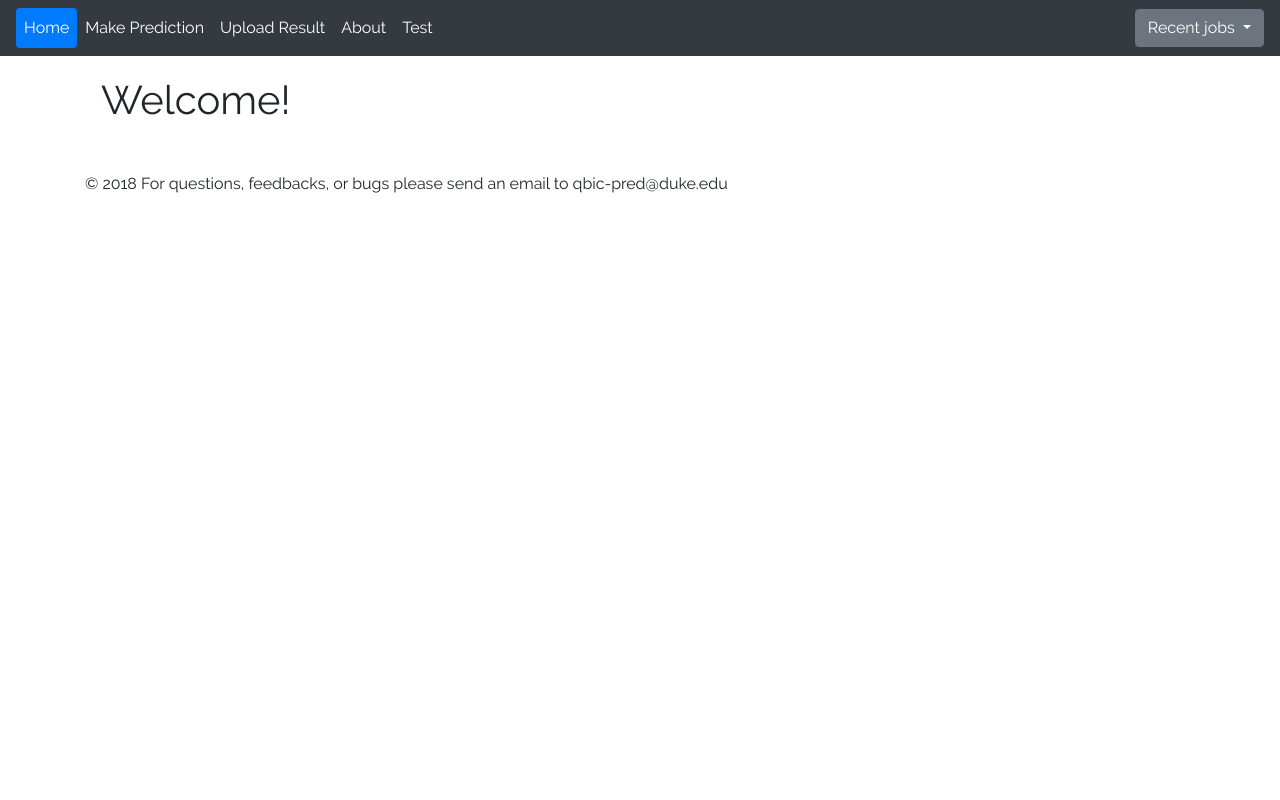
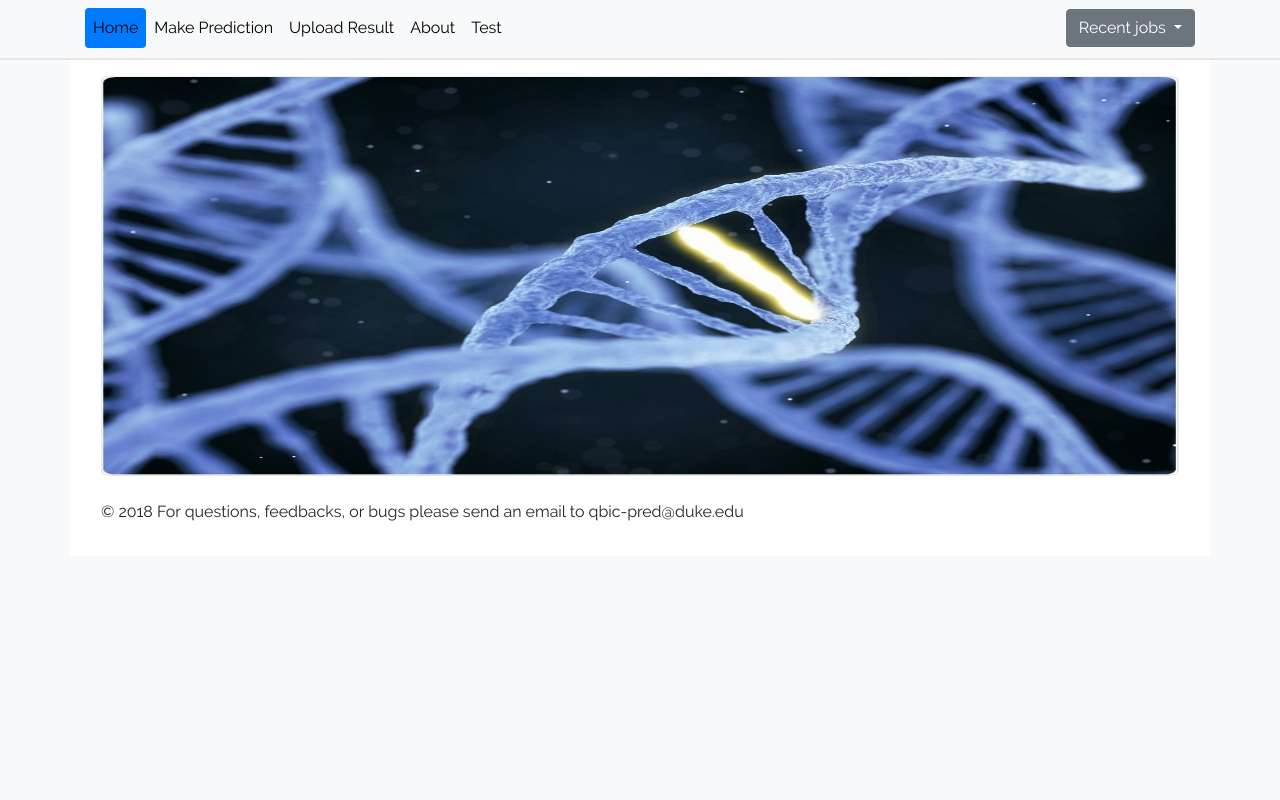
Before and after one commit to vincentiusmartin/QBiC-Pred, a Flask app: page / in a window 1280 px wide. Run offline with Flask 2, Linux system fonts and the light colour scheme; data that the repository does not hold is empty; parts of the project's set-up code (start-up, migrations or seed data) failed here and were passed over; some libraries are stand-ins or nearby versions.

Commit message:
bg in progress

```diff
--- a/website/app/static/css/base.css
+++ b/website/app/static/css/base.css
@@ -1,5 +1,6 @@
 body{
   padding-top: 60px; /* need to do this to avoid overlap with navbar */
+  background-color:#f8f9fb;
 }
 
 @font-face {
@@ -18,6 +19,15 @@
 
 
 .navbar-nav > li > a {
-  color: white !important;
+  color: black !important;
 
 }
+
+.qbic-nav{
+  border-bottom:2px solid #e6e6e6;
+  padding-bottom:10px;
+}
+
+.qbic-body{
+  background-color:white;
+}
--- /dev/null
+++ b/website/app/static/css/index.css
@@ -0,0 +1,4 @@
+.slideshow-img{
+    width:400px;
+    height:400px;
+}
--- a/website/app/templates/base.html
+++ b/website/app/templates/base.html
@@ -21,9 +21,9 @@
     <script src="{{ url_for('static', filename='js/base.js') }}"></script>
   </head>
   <body>
-    <div class="container">
-      <div class="header clearfix">
-        <nav class="navbar fixed-top navbar-expand-sm bg-dark navbar-dark">
+    <div class="container qbic-body "> <!-- to make full width, just remove container inside-->
+      <nav class="navbar fixed-top navbar-expand-sm bg-light navbar-light qbic-nav">
+        <div class="container">
           <ul class="navbar-nav nav-pills"> <!-- ml-auto  -->
             <li class="nav-item">
               <a class="nav-link" href="{{ url_for('index') }}" id="nav-1">Home</a>
@@ -50,8 +50,8 @@
               </div>
             </li>
           </ul>
-        </nav>
-      </div>
+        </div>
+      </nav>
 
       {% block body %}
       {% endblock %}
--- a/website/app/templates/index.html
+++ b/website/app/templates/index.html
@@ -6,8 +6,19 @@
 <script src="{{ url_for('static', filename='js/index.js') }}"></script>
 
 <div class="modal-body">
-  <h1>Welcome!</h1>
-</div>
+    <div id="carouselExampleSlidesOnly" class="carousel slide" data-ride="carousel">
+      <div class="carousel-inner">
+        <div class="carousel-item active">
+          <img class="d-block w-100 slideshow-img" src="/static/images/mut1.jpeg" alt="First slide">
+        </div>
+        <div class="carousel-item">
+          <img class="d-block w-100" src="..." alt="Second slide">
+        </div>
+        <div class="carousel-item">
+          <img class="d-block w-100" src="..." alt="Third slide">
+        </div>
+      </div>
+    </div>
 
 <div id="testing"></div>
 <br />
```
Also changed, not shown: website/app/static/images/mut1.jpeg (added).
